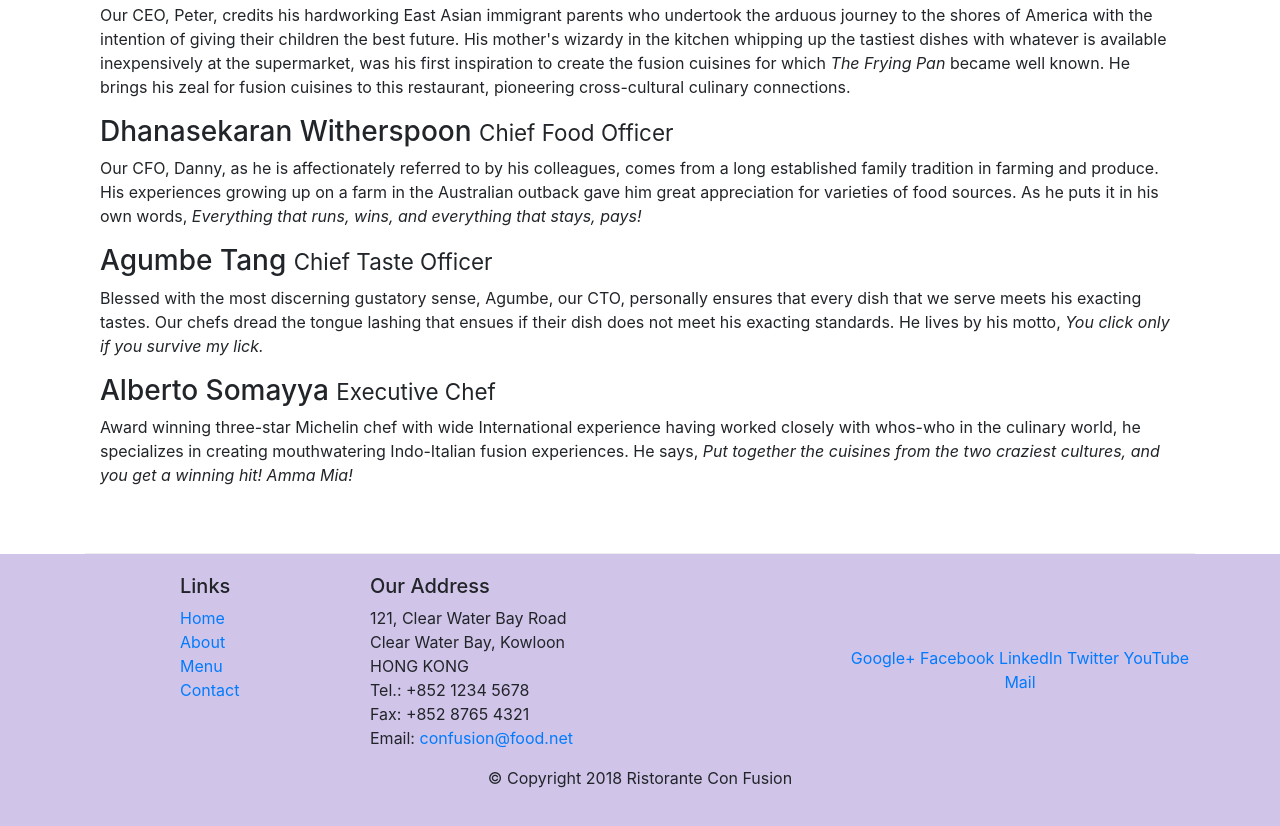
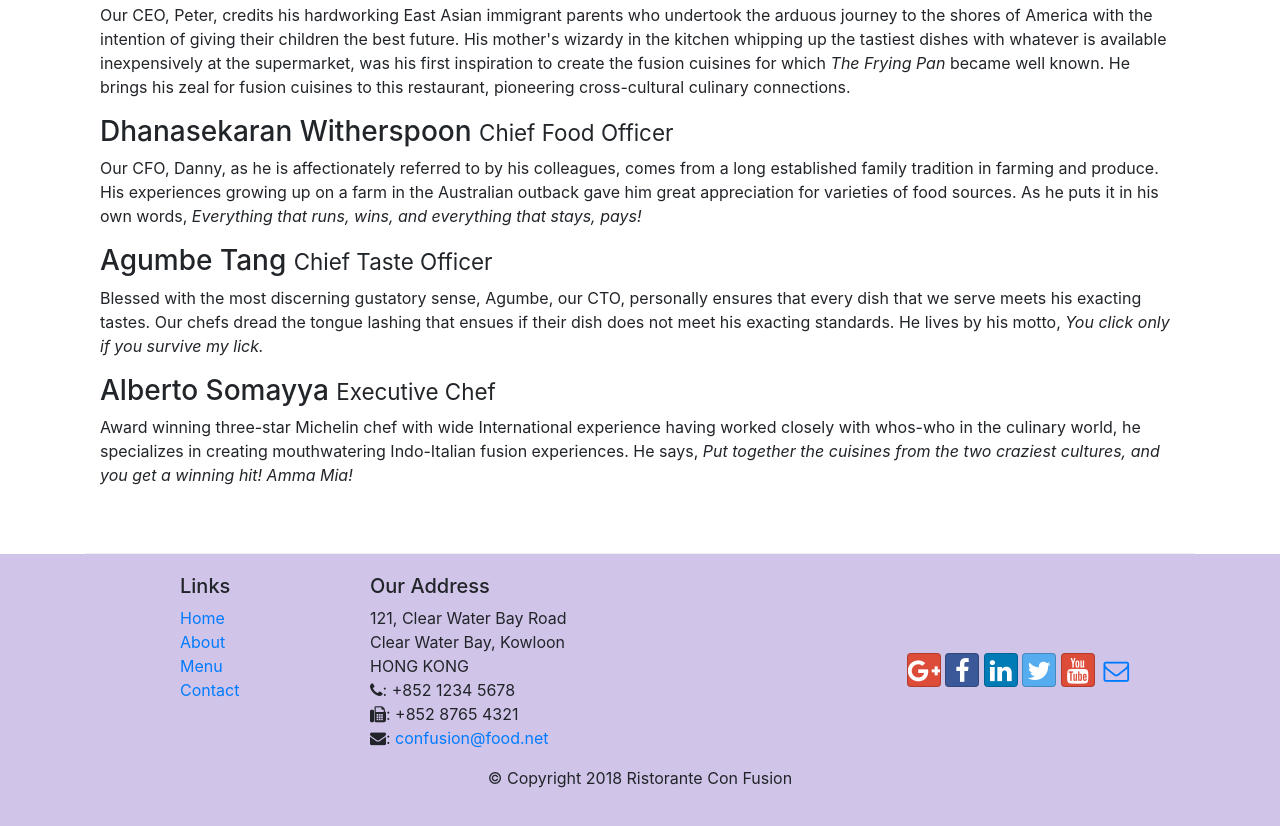
Before and after one commit to Khojibek/Bootstrap, a website: page index.html in a window 1280 px wide. Shown: the part 1000-1826 px from the top of the page. Drawn offline with nearby package versions, Linux system fonts and the light colour scheme.

Commit message:
Font Icons

```diff
--- a/index.html
+++ b/index.html
@@ -9,6 +9,8 @@
         <!-- Bootstrap CSS -->
     <link rel="stylesheet" href="node_modules/bootstrap/dist/css/bootstrap.min.css">
     <link rel="stylesheet" href="/css/styles.css">
+    <link rel="stylesheet" href="node_modules/font-awesome/css/font-awesome.min.css">
+    <link rel="stylesheet" href="node_modules/bootstrap-social/bootstrap-social.css">
     <title>Ristorante Con Fusion: About Us</title>
 
 </head>
@@ -22,10 +24,10 @@
             <a class="navbar-brand mr-auto" href="#">Ristorante Con Fusion</a>
             <div class="collapse navbar-collapse" id="Navbar">
               <ul class="navbar-nav mr-auto">
-                <li class="nav-item active"><a class="nav-link" href="#">Home</a></li>
-                <li class="nav-item"><a class="nav-link" href="#">About</a></li>
-                <li class="nav-item"><a class="nav-link" href="#">Menu</a></li>
-                <li class="nav-item"><a class="nav-link" href="#">Contact</a></li>
+                <li class="nav-item active"><a class="nav-link" href="#"><span class="fa fa-home fa-lg"></span>Home</a></li>
+                <li class="nav-item"><a class="nav-link" href="#"><span class="fa fa-info fa-lg"></span>About</a></li>
+                <li class="nav-item"><a class="nav-link" href="#"><span class="fa fa-lg fa-list"></span>Menu</a></li>
+                <li class="nav-item"><a class="nav-link" href="#"><span class="fa fa-lg fa-address-card"></span>Contact</a></li>
               </ul>
             </div>
 
@@ -101,19 +103,19 @@
 		              121, Clear Water Bay Road<br>
 		              Clear Water Bay, Kowloon<br>
 		              HONG KONG<br>
-		              Tel.: +852 1234 5678<br>
-		              Fax: +852 8765 4321<br>
-		              Email: <a href="mailto:confusion@food.net">confusion@food.net</a>
+		              <i class="fa fa-phone"></i>: +852 1234 5678<br>
+		              <i class="fa fa-fax"></i>: +852 8765 4321<br>
+		              <i class="fa fa-envelope"></i>: <a href="mailto:confusion@food.net">confusion@food.net</a>
 		           </address>
                 </div>
                 <div class="col-12 col-sm-4 align-self-center">
                     <div class="text-center">
-                        <a href="http://google.com/+">Google+</a>
-                        <a href="http://www.facebook.com/profile.php?id=">Facebook</a>
-                        <a href="http://www.linkedin.com/in/">LinkedIn</a>
-                        <a href="http://twitter.com/">Twitter</a>
-                        <a href="http://youtube.com/">YouTube</a>
-                        <a href="mailto:">Mail</a>
+                        <a class="btn btn-social-icon btn-google" href="http://google.com/+"><i class="fa fa-google-plus fa-lg"></i></a>
+                        <a class="btn btn-social-icon btn-facebook"  href="http://www.facebook.com/profile.php?id="><i class="fa fa-facebook fa-lg"></i></a>
+                        <a class="btn btn-social-icon btn-linkedin"  href="http://www.linkedin.com/in/"><i class="fa fa-linkedin fa-lg"></i></a>
+                        <a class="btn btn-social-icon btn-twitter"  href="http://twitter.com/"><i class="fa fa-twitter fa-lg"></i></a>
+                        <a class="btn btn-social-icon btn-google"  href="http://youtube.com/"><i class="fa fa-youtube fa-lg"></i></a>
+                        <a class="btn btn-social-icon"  href="mailto:"><i class="fa fa-envelope-o fa-lg"></i></a>
                     </div>
                 </div>
            </div>
--- a/package.json
+++ b/package.json
@@ -23,6 +23,8 @@
   },
   "dependencies": {
     "bootstrap": "^4.0.0",
+    "bootstrap-social": "^5.1.1",
+    "font-awesome": "^4.7.0",
     "jquery": "^3.3.1",
     "popper.js": "^1.12.9"
   }
```
Also changed, not shown: 1 other file.
